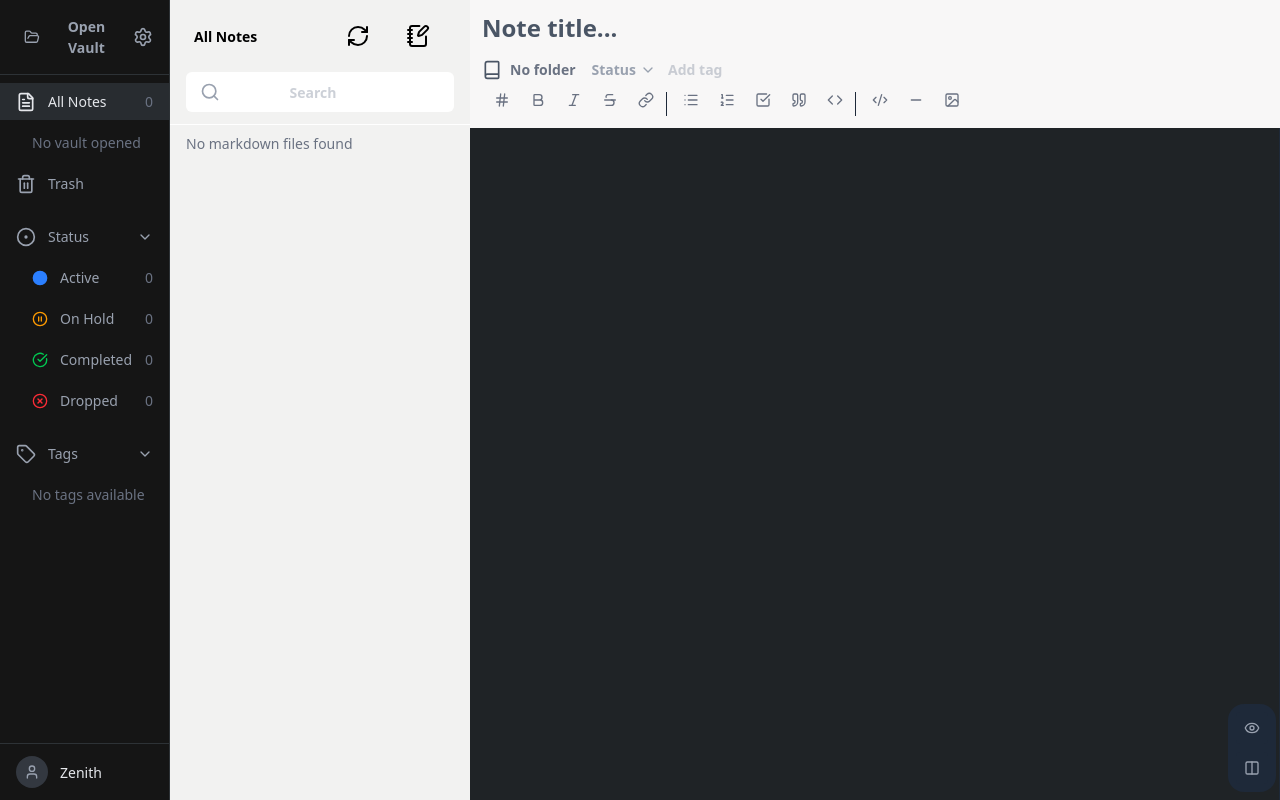
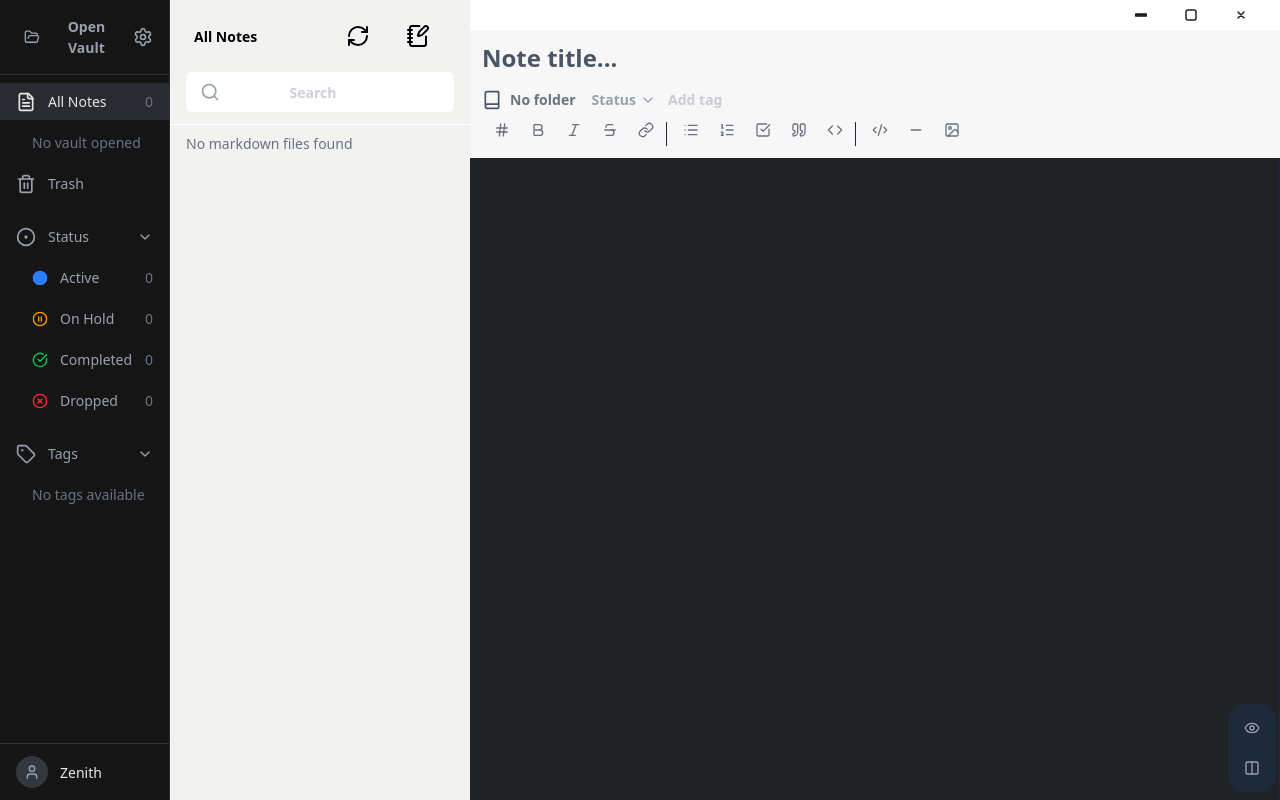
Before and after one commit to hyZenith/Aether, a React (Vite) app: page / in a window 1280 px wide. Built offline with nearby package versions, Linux system fonts and the light colour scheme.

Commit message:
feat: custom contorl buttons

```diff
--- a/src/components/MarkdownEditor.tsx
+++ b/src/components/MarkdownEditor.tsx
@@ -4,6 +4,7 @@ import remarkGfm from "remark-gfm";
 import { Eye, Columns2, Hash, Bold, Italic, Strikethrough, Link, List, ListOrdered, CheckSquare, Quote, Code, Code2, Minus, Image, X, Plus, Book, ChevronDown } from "lucide-react";
 import { DropdownMenu, DropdownMenuContent, DropdownMenuItem, DropdownMenuTrigger } from "@radix-ui/react-dropdown-menu";
 import { buildContentWithFrontmatter, parseFrontmatterFromContent } from "../utils/vaultManager";
+import ControlButtons from "./ui/Control-buttons";
 
 type ViewMode = "edit" | "preview" | "split";
 
@@ -184,6 +185,13 @@ const Index = ({ content, onContentChange, onSave, onTitleChange, fileName, file
 
   return (
     <main className="flex-1 flex flex-col">
+      <div className="editor-window-bar ">
+        <div className="spacer"></div>
+          <div className="window-control-buttons flex items-center text-white justify-end gap-2 pr-2">
+            <ControlButtons />
+
+          </div>
+      </div>
       {/* Header */}
       <div className="bg-[#F8F7F7]">
         <div className="p-3 flex items-center justify-between gap-4">
```
